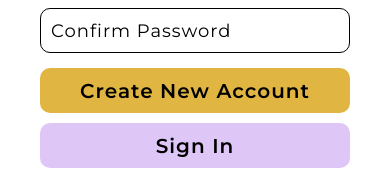
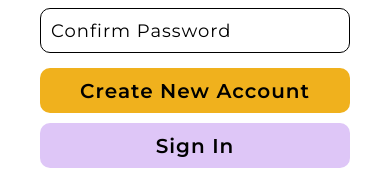
Before and after one commit to shakith1/MyNotes, a React Native app: screen /Register in a window 390 px wide. Shown: the part 498-668 px from the top of the page. Built offline with nearby package versions, Linux system fonts and the light colour scheme.

Commit message:
UI fixed

```diff
--- a/screens/Home.js
+++ b/screens/Home.js
@@ -24,7 +24,6 @@ export function HomeUi({ navigation }) {
 
   const [error_1, setError_1] = useState(null);
   const [error_2, setError_2] = useState(null);
-  const [ui, setUi] = useState(null);
 
   const storeData = async (value) => {
     try {
@@ -50,7 +49,6 @@ export function HomeUi({ navigation }) {
   }, []);
 
   if (fontsLoaded) {
-    // if (ui == null) {
     return (
       <SafeAreaView style={styles.container}>
         <StatusBar style="auto" />
@@ -105,7 +103,6 @@ export function HomeUi({ navigation }) {
                 storeData(responseText);
                 navigation.navigate("Note");
               }
-              alert(responseText);
             }}
           >
             <View style={styles.loginButton}>
@@ -128,9 +125,6 @@ export function HomeUi({ navigation }) {
     );
   }
 }
-//   }else
-//     navigation.navigate("Note");
-// }
 
 const styles = StyleSheet.create({
   container: {
@@ -165,7 +159,7 @@ const styles = StyleSheet.create({
     height: 45,
     justifyContent: "center",
     alignItems: "center",
-    backgroundColor: "#e0b541",
+    backgroundColor: "#f0b11d",
     margin: 10,
     borderRadius: 10,
   },
--- a/screens/NewNote.js
+++ b/screens/NewNote.js
@@ -188,7 +188,6 @@ const styles = StyleSheet.create({
   },
   headerView: {
     flex: 1,
-    // backgroundColor: "red",
     flexDirection: "row",
     justifyContent: "center",
     alignItems: "center",
@@ -209,9 +208,6 @@ const styles = StyleSheet.create({
   },
   contentView: {
     flex: 6,
-    // backgroundColor: "yellow",
-    // alignItems: "center",
-    // justifyContent: "center",
   },
   backBtn: {
     width: 35,
@@ -265,7 +261,6 @@ const styles = StyleSheet.create({
     marginTop: 5,
     marginEnd: 15,
     width: "auto",
-    // height: {height},
     fontSize: 18,
     padding: 10,
     fontFamily: "Montserrat-Regular",
--- a/screens/Note.js
+++ b/screens/Note.js
@@ -168,12 +168,10 @@ const styles = StyleSheet.create({
     justifyContent: "flex-end",
   },
   headerButtonView: {
-    // backgroundColor: "red"
     justifyContent: "center",
     alignItems: "center",
   },
   headerMenuView: {
-    //  backgroundColor: "yellow"
     justifyContent: "center",
     alignItems: "center",
   },
@@ -184,9 +182,6 @@ const styles = StyleSheet.create({
   },
   contentView: {
     flex: 6,
-    // backgroundColor: "yellow",
-    // alignItems: "center",
-    // justifyContent: "center",
   },
   text1: {
     marginTop: 10,
--- a/screens/Register.js
+++ b/screens/Register.js
@@ -197,7 +197,7 @@ const styles = StyleSheet.create({
     height: 45,
     justifyContent: "center",
     alignItems: "center",
-    backgroundColor: "#e0b541",
+    backgroundColor: "#f0b11d",
     margin: 10,
     borderRadius: 10,
   },
```
